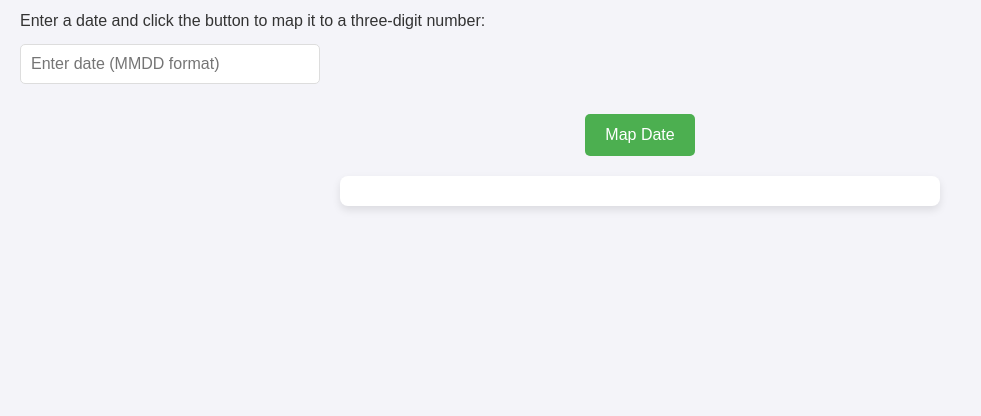
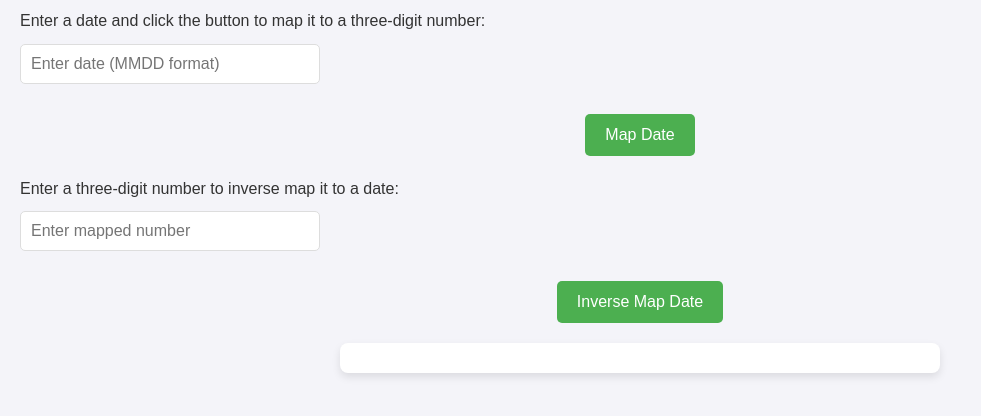
Before and after one commit to metrovoc/date-code-mapper, a plain HTML site: page index.html in a window 1280 px wide. Shown: the part 96-512 px from the top of the page, without its empty margins (0-981 px from the left). Drawn offline with Linux system fonts and the light colour scheme.

Commit message:
new input and button

```diff
--- a/index.html
+++ b/index.html
@@ -11,6 +11,10 @@
     <p>Enter a date and click the button to map it to a three-digit number:</p>
     <input type="text" id="inputDate" placeholder="Enter date (MMDD format)" />
     <button onclick="mapDate()">Map Date</button>
+
+    <p>Enter a three-digit number to inverse map it to a date:</p>
+    <input type="text" id="inputMapped" placeholder="Enter mapped number" />
+    <button onclick="inverseMapDate()">Inverse Map Date</button>
 
     <div id="mappedDates"></div>
 
@@ -29,6 +33,19 @@
                 <p>Reversed mapping: ${reversedDates.join(", ")}</p>
             `;
       }
+
+      function inverseMapDate() {
+        const inputMapped = document.getElementById("inputMapped").value;
+        if (!inputMapped) {
+          alert("Please enter a valid mapped number!");
+          return;
+        }
+        const mapped = [parseInt(inputMapped)];
+        const reversedDates = inverseMapping(mapped);
+        document.getElementById("mappedDates").innerHTML = `
+                <p>Reversed mapping: ${reversedDates.join(", ")}</p>
+            `;
+      }
     </script>
   </body>
 </html>
```
